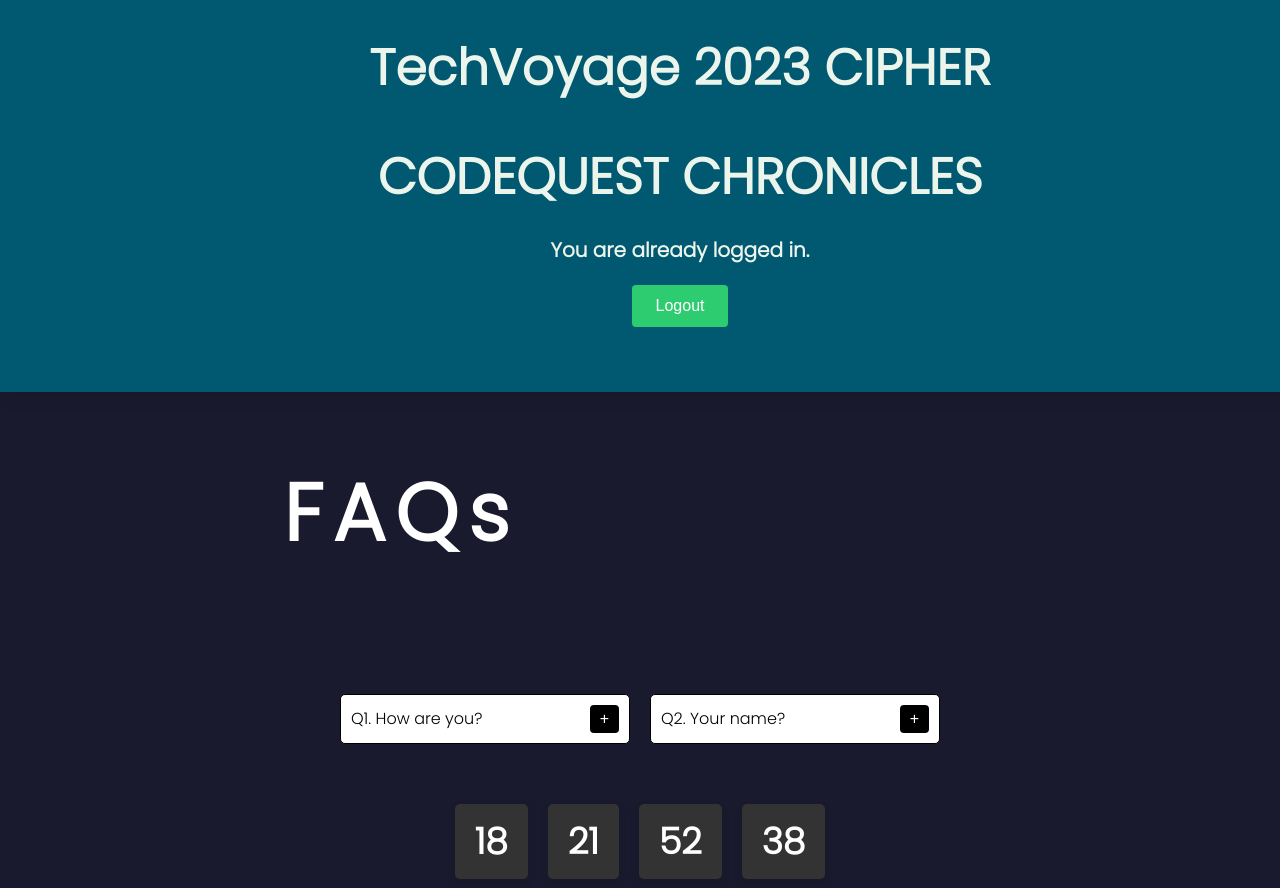
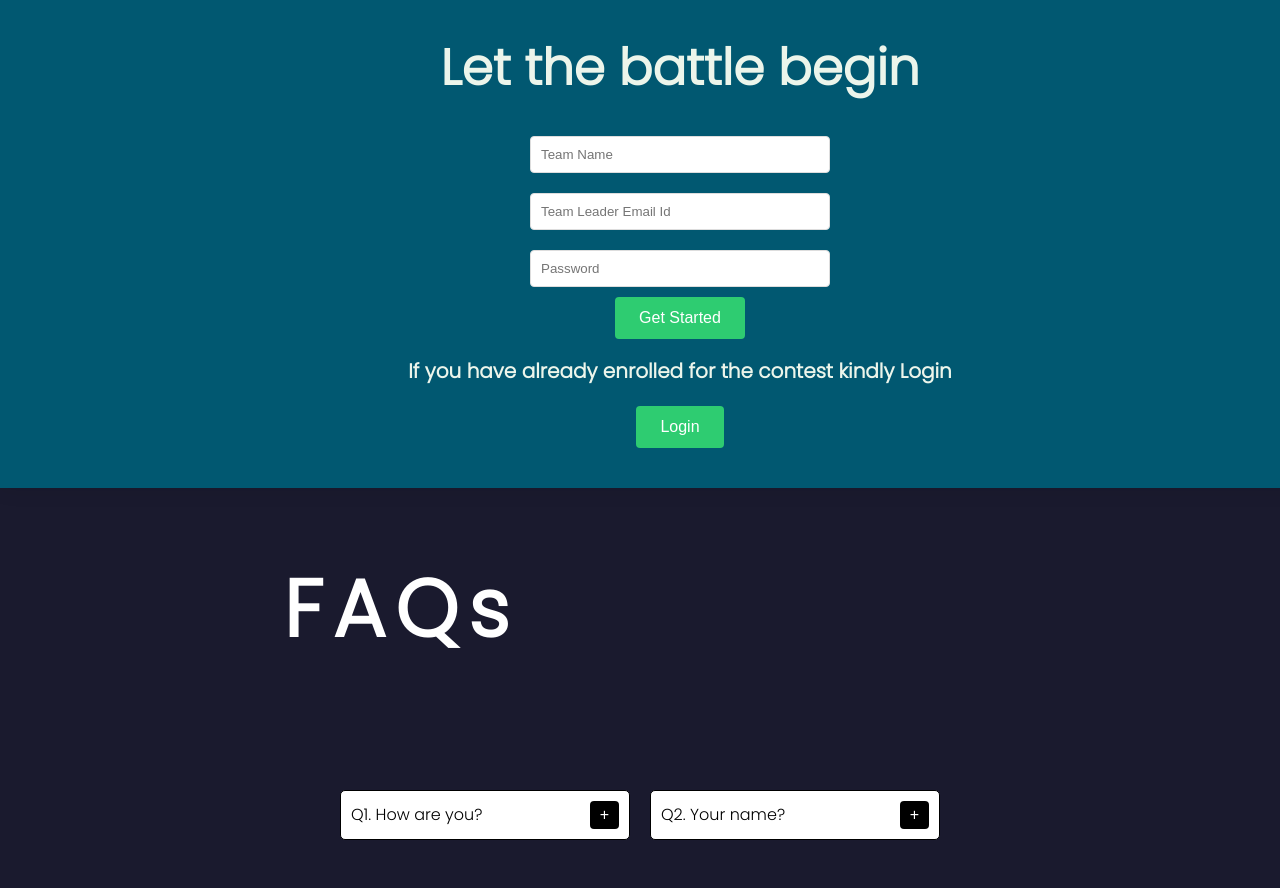
Before and after one commit to iamatharvvats/TechVoyage_Cipher, a React (Create React App) app: page / in a window 1280 px wide. Shown: the part 1360-2248 px from the top of the page. Built offline with nearby package versions, Linux system fonts and the light colour scheme; a web font is replaced by a local one.

Commit message:
cookie initialization

```diff
--- a/src/App.js
+++ b/src/App.js
@@ -1,5 +1,5 @@
 import React, { useState, useEffect } from 'react';
-import { BrowserRouter as Router, Routes, Route, useNavigate, redirect } from 'react-router-dom';
+import { BrowserRouter as Router, Routes, Route, useNavigate} from 'react-router-dom';
 import { supabase } from './supabaseClient';
 import FAQComponent from './components/FAQ/FAQComponent';
 import Countdown from './components/Countdown/Countdown';
@@ -20,6 +20,7 @@ import { useCookies } from 'react-cookie';
 
 function ContestPage() {
   const [cookies, setCookie] = useCookies(['userId']);
+
   const [, removeCookie] = useCookies(['userId']);
   const [email, setEmail] = useState('');
   const [password, setPassword] = useState('');
@@ -28,6 +29,7 @@ function ContestPage() {
 
   useEffect(() => {
     Aos.init({ duration: 2000 });
+    setCookie('userId', cookies.userId);
   }, []);
 
 
@@ -42,7 +44,7 @@ function ContestPage() {
         throw error;
       } else {
         console.log('Signed in:', user);
-        const { data, error } = await supabase
+        const { data } = await supabase
           .from('users')
           .select('id', 'email', 'teamname')
           .eq('email', email)
@@ -114,7 +116,7 @@ function ContestPage() {
   };
 
   const renderContent = () => {
-    if (cookies.userId!=='undefined') {
+    if (cookies.userId!='undefined') {
       return (
         <div data-aos="fade-up" className={styles['login-container']}>
           <h1>TechVoyage 2023 CIPHER</h1>
```
